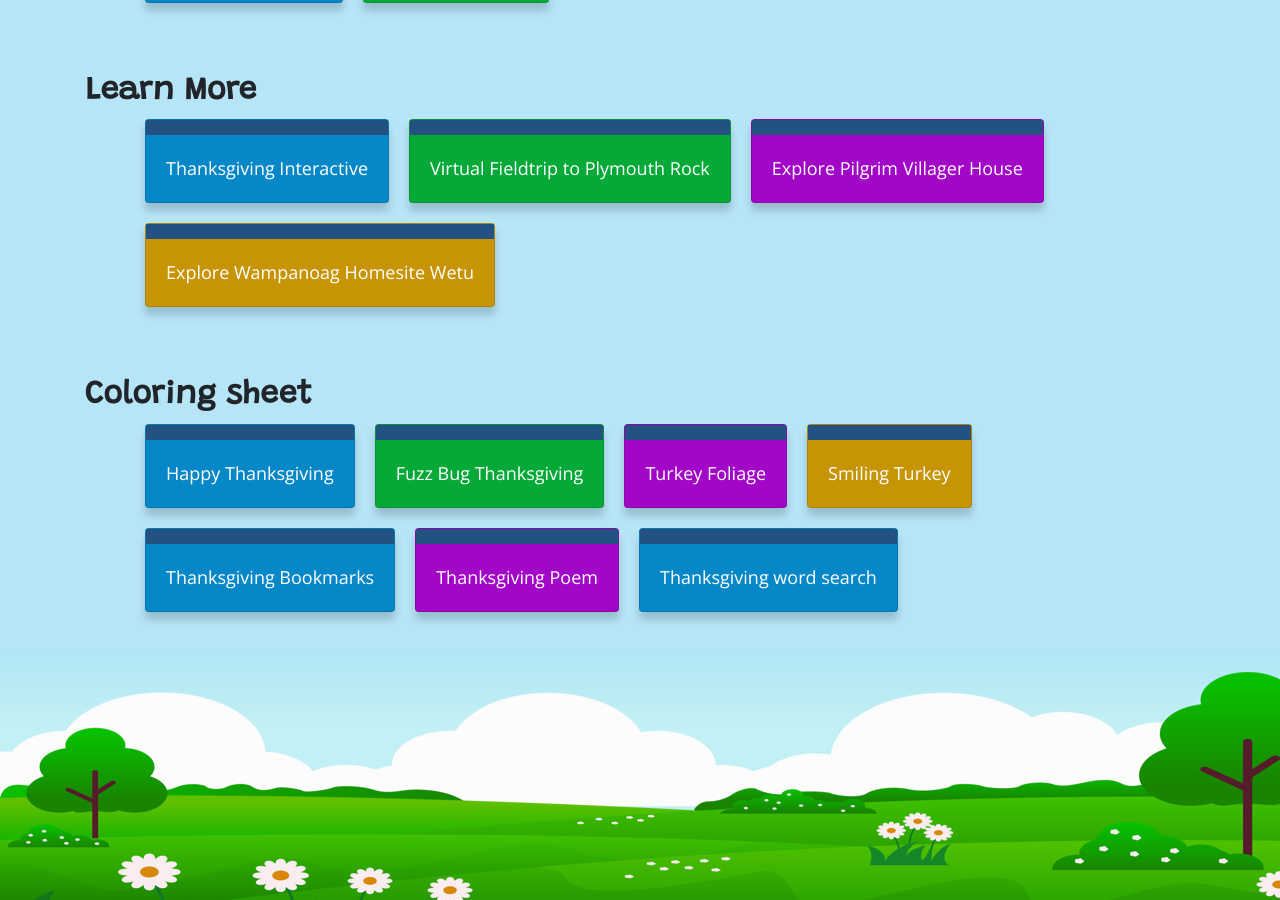
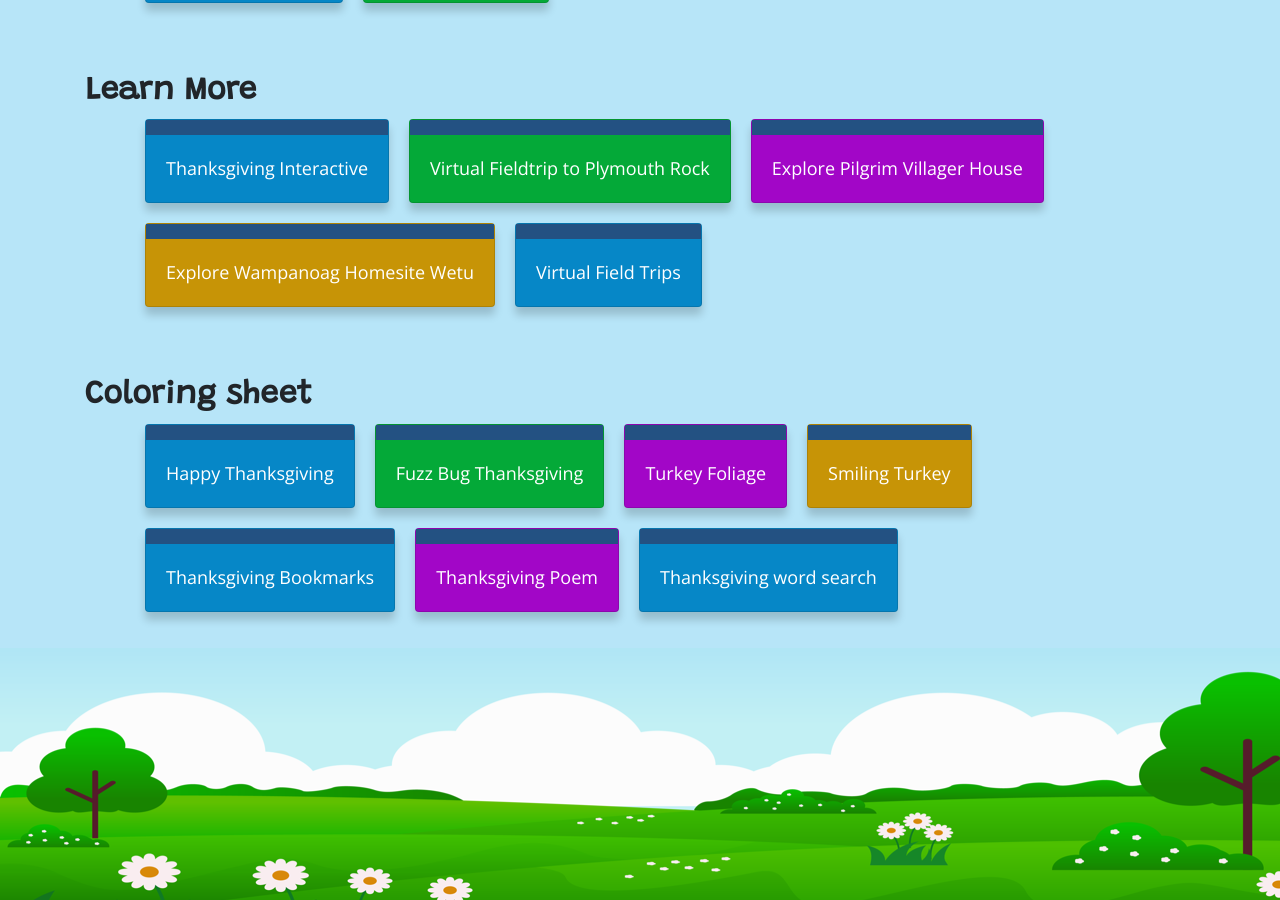
Before and after one commit to dobe0002/kids, a Jekyll site: the page built from Topics/thanksgiving.md, in a window 1280 px wide and 900 px high, scrolled down 540 px. Built offline with Jekyll 4.4.1, drawn with Linux system fonts in a browser that asks for light colours; our own code applies the rules of GitHub Pages for plain Markdown files.

Commit message:
Add link

```diff
--- a/Topics/thanksgiving.md
+++ b/Topics/thanksgiving.md
@@ -16,6 +16,7 @@
 - [Virtual Fieldtrip to Plymouth Rock](https://historyview.org/library/plymouth-rock/){:target="\_blank"}
 - [Explore Pilgrim Villager House](https://historyview.org/library/pilgrim-villager-house/){:target="\_blank"}
 - [Explore Wampanoag Homesite Wetu](https://historyview.org/library/wampanoag-homesite-wetu/){:target="\_blank"}
+- [Virtual Field Trips](https://www.plimoth.org/learn/plimoth-online-historyhome/virtual-field-trip){:target="\_blank"}
 
 ## Coloring sheet
 
```
